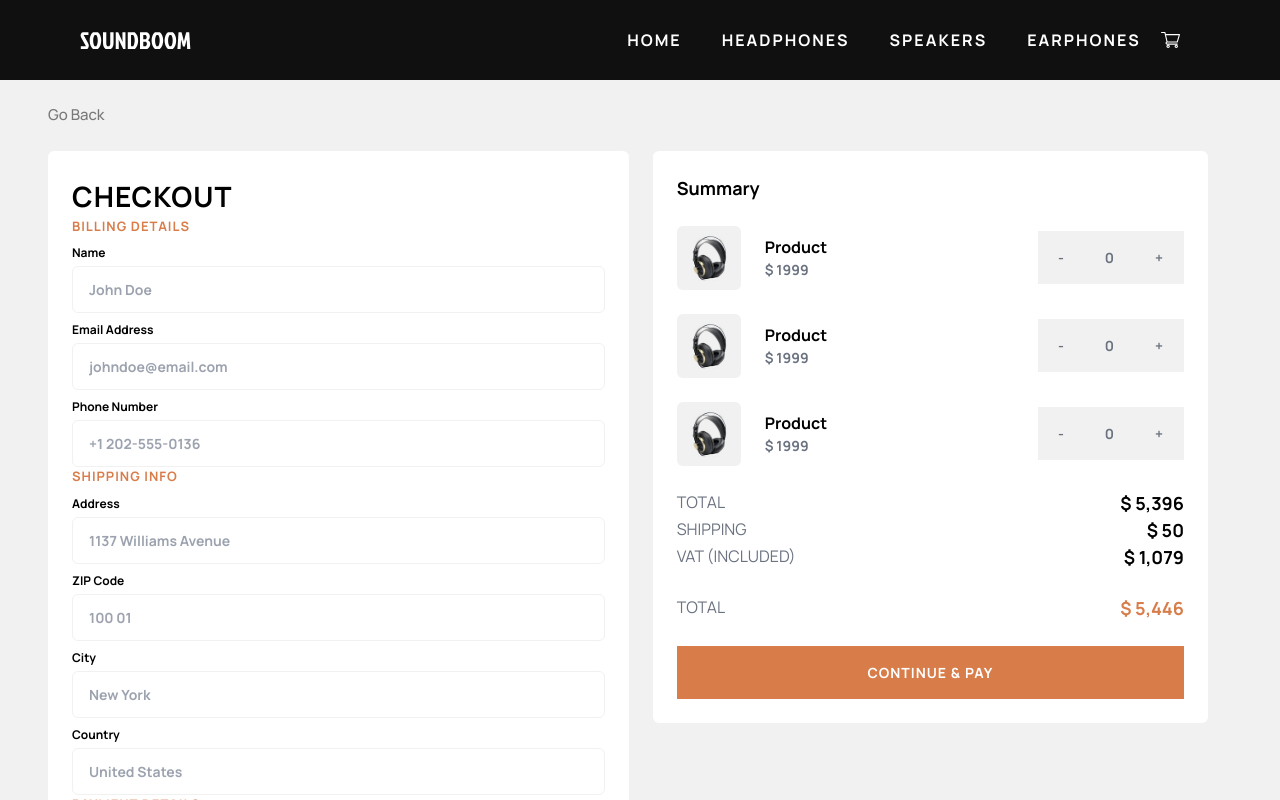
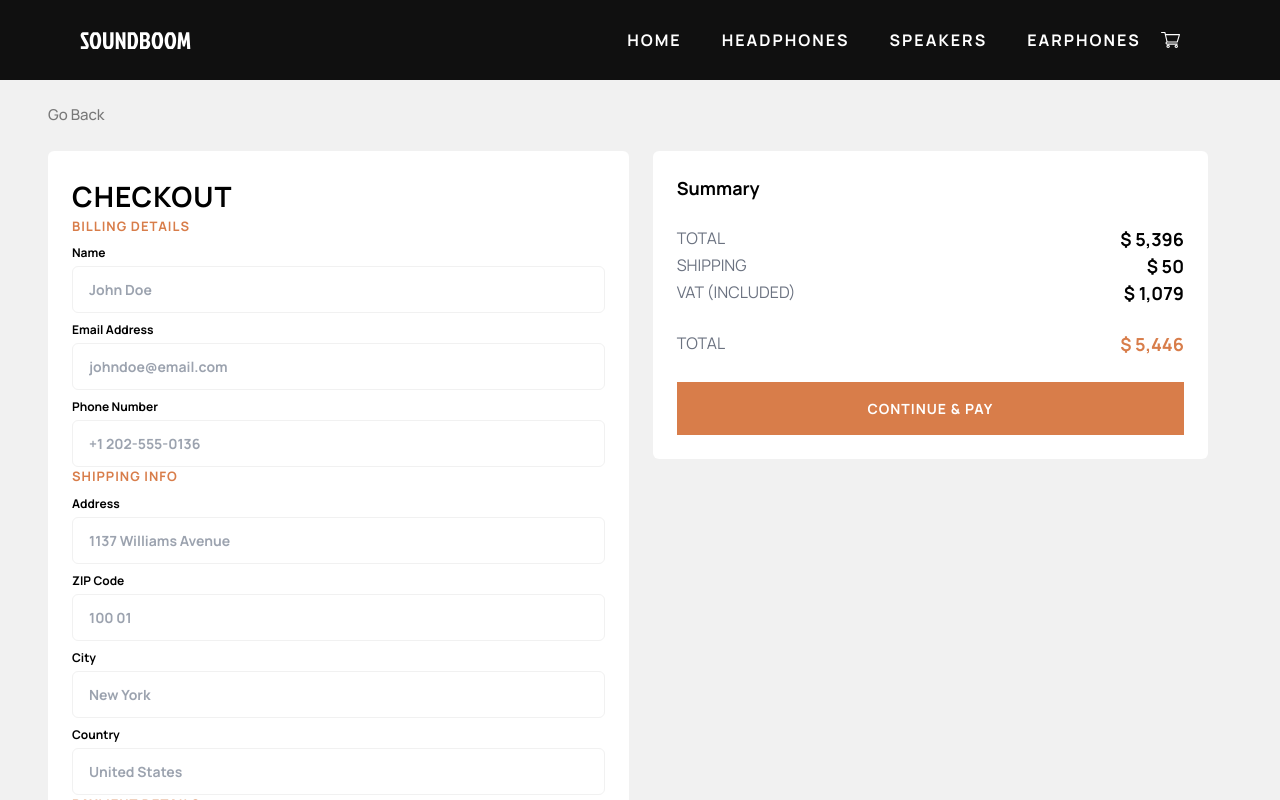
Before and after one commit to yret1/soundboom, a React (Vite) app: page /checkout in a window 1280 px wide. Shown: the top 800 px of the page. Built offline with nearby package versions, Linux system fonts and the light colour scheme.

Commit message:
Update Summary.tsx

```diff
--- a/src/components/Summary.tsx
+++ b/src/components/Summary.tsx
@@ -1,5 +1,3 @@
-import CartItem from './CartItem'
-
 interface SummaryProps {
     setCheckoutClicked: (value: boolean) => void;
     checkoutClicked: boolean;
@@ -12,9 +10,7 @@ const Summary:React.FC<SummaryProps> = ({setCheckoutClicked, checkoutClicked}) =
             <article className='flex justify-between'>
                 <p className='text-18 font-bold mb-6'>Summary</p>
             </article>
-            <CartItem inCartPage={false}/>
-            <CartItem inCartPage={false}/>
-            <CartItem inCartPage={false}/>
+            {/* CART ITEMS HERE */}
 
             <article className='flex justify-between'>
                 <p className='text-15 text-gray-500'>TOTAL</p>
```
